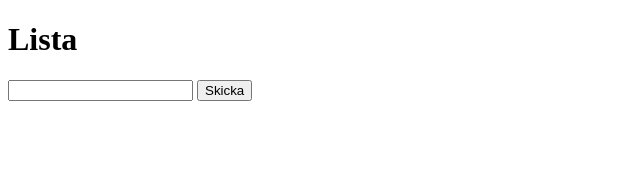
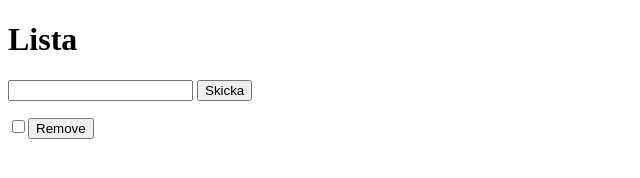
Before and after one commit to KwekuMoses/lista-gruppuppgift, a plain HTML site: page index.html in a window 1280 px wide. Both pictures are taken after a click on the button "Skicka". Shown: the whole page, without its empty margins (0-640 px from the left). Drawn offline with Linux system fonts and the light colour scheme.

Commit message:
sista lösning, extrauppgift

```diff
--- a/index.js
+++ b/index.js
@@ -3,12 +3,32 @@ document.addEventListener("DOMContentLoaded", function(e) {
     btnSend.addEventListener("click", function(e) {
         let message = document.getElementById("message");
         let new_message = document.createElement("p");
+        let input = document.createElement("input");
+        input.setAttribute("type", "checkbox");
+
+        let btnRemove = document.createElement("button");
+        btnRemove.innerHTML = "Remove";
+
          new_message.innerHTML = message.value;
-         new_message.addEventListener("click", function(e) {            //
-            this.remove();
+         new_message.addEventListener("click", function(e) {
+            this.style.textDecoration="line-through";
          })
         let div = document.getElementById("root");
         div.appendChild(new_message);
+        new_message.appendChild(input);
+        new_message.appendChild(btnRemove);
         message.value ="";
+
+
     });
 })
+
+
+/* Istället för att ta bort en uppgift, markera den på något annat sätt, t ex med genomstruken text
+. Ni kan göra det genom att manipulera stylingen för elementet men det är snyggare om ni hittar ett
+sätt att lägga till / ta bort klasser. DONE!
+
+Lägg till en checkruta för varje uppgift och låt den avgöra om uppgiften ska markeras som klar eller inte. DONE!
+
+Lägg till en extra knapp eller liknande som låter er ta bort (eller markera) uppgiften. Ni kan nog ha
+nytta av egenskapen parentNode.*/
```
Also changed, not shown: index.html (line endings or trailing spaces), style.css (added).
